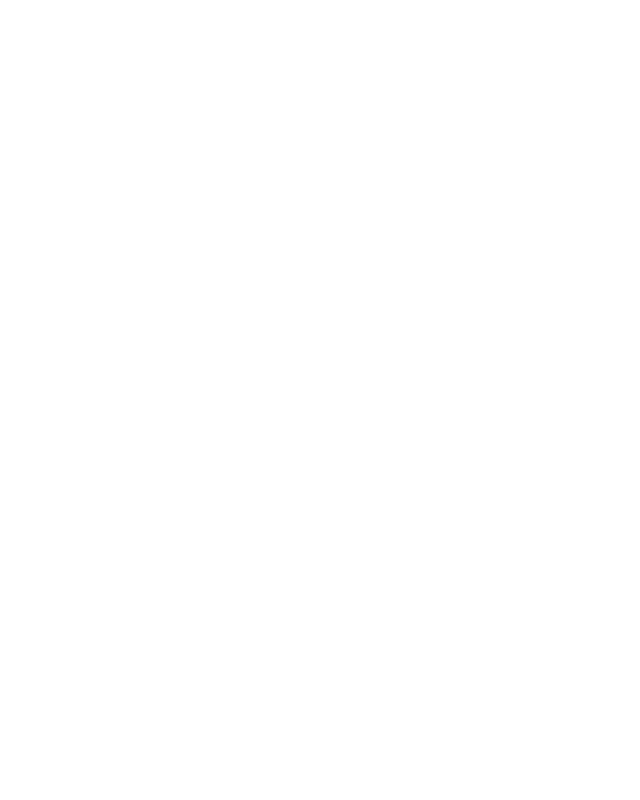
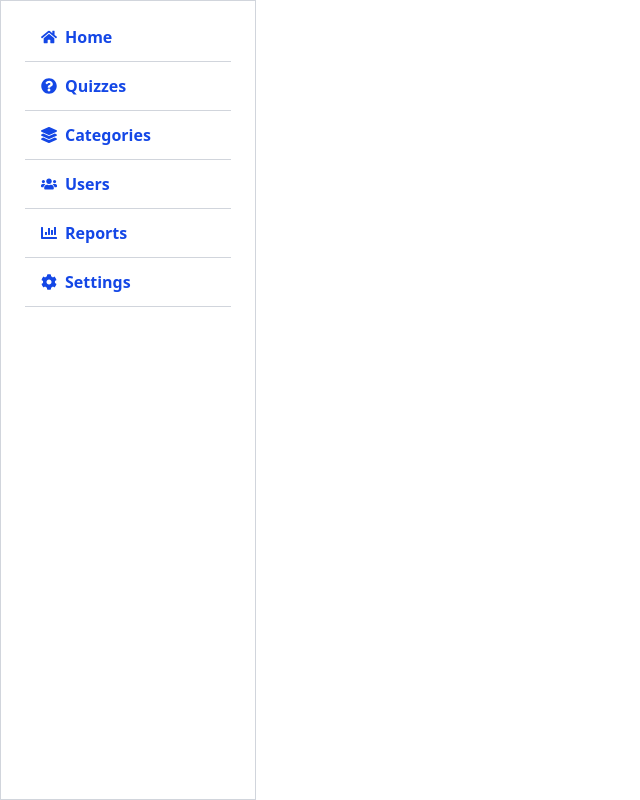
Before and after one commit to matihullahIT/quizera, a React (Vite) app: page /testing in a window 1280 px wide. Before the commit this address had no page. Shown: the whole page, without its empty margins (0-640 px from the left). Built offline with nearby package versions, Linux system fonts and the light colour scheme.

Commit message:
Add Testing page and update Navbar import; enhance Login context typing

```diff
--- a/src/App.tsx
+++ b/src/App.tsx
@@ -1,7 +1,9 @@
 import './App.css';
+import Testing from './pages/Testing';
 // import Navbar from './components/Navbar';
 import { BrowserRouter as Router, Routes, Route } from 'react-router-dom';
 import Login from './pages/Login'
+
 import { MyProvider } from './context/usercontext';
 function App() {
   return (
@@ -10,6 +12,8 @@
       <Routes>
         {/* <Route path="/" element={<Home />} /> */}
         <Route path="/login" element={<Login />} />
+        <Route path="/testing" element={<Testing />} />
+        <Route path="/*" />
       </Routes>
     </Router>
     </MyProvider>
--- a/src/components/Navbar.tsx
+++ b/src/components/Navbar.tsx
@@ -1,9 +1,9 @@
-import { Navbar as navItems } from "../constants"; // Renaming import to avoid conflict
+import { AdminNavbar as navItems } from "../constants/index"; // Renaming import to avoid conflict
 
 const Navbar = () => {
   return (
     <div className="bg-white h-full fixed text-blue-700 font-semibold border border-gray-300 px-6 py-3 w-64 overflow-y-auto">
-      {navItems.map((item: { icon: JSX.Element; label: string }, index: number) => (
+      {navItems.map((item: { icon: React.ReactNode; label: string }, index: number) => (
         <div
           className="border-b border-gray-300 px-4 py-3 transition-all hover:bg-blue-700 hover:text-white cursor-pointer flex items-center gap-2"
           key={index}
--- a/src/constants/index.jsx
+++ b/src/constants/index.jsx
@@ -1,6 +1,6 @@
 import { FaHome, FaQuestionCircle, FaUsers, FaChartBar, FaCog, FaLayerGroup } from "react-icons/fa";
 
-export const Navbar = [
+export const AdminNavbar = [
   {
     label: "Home",
     link: "/",
--- a/src/pages/Login.tsx
+++ b/src/pages/Login.tsx
@@ -1,3 +1,4 @@
+// import { useNavigate } from "react-router-dom";
 import { useState, useContext } from "react";
 import { useForm, SubmitHandler } from "react-hook-form";
 import { FaEyeSlash, FaEye } from "react-icons/fa";
@@ -6,14 +7,28 @@
 import { Bounce } from "react-toastify"; // Import Bounce transition
 import { MyContext } from "../context/usercontext"; // Import your context
 
+interface MyContextType {
+  data: string | null;
+  setData: (value: string | null) => void;
+}
+
 const Login = () => {
   const [showpass, setshowpass] = useState(false);
-  const { data, setData } = useContext(MyContext); // Access context values
+  const { data, setData } = useContext(MyContext) as MyContextType; // Access context values
 
-  const PasswordToggler = () => {
-    setshowpass(!showpass);
-  };
+// const navigate = useNavigate();
 
+const PasswordToggler = () => {
+  setshowpass(!showpass);
+};
+
+// import { useEffect } from "react";
+
+// useEffect(() => {
+//   if (data) {
+//     navigate("/");
+//   }
+// }, [data, navigate]);
   interface IFormInput {
     username: string;
     password: string;
--- /dev/null
+++ b/src/pages/Testing.tsx
@@ -0,0 +1,10 @@
+import Navbar from "../components/Navbar"
+const Testing = () => {
+  return (
+    <div>
+      <Navbar/>
+    </div>
+  )
+}
+
+export default Testing
```
